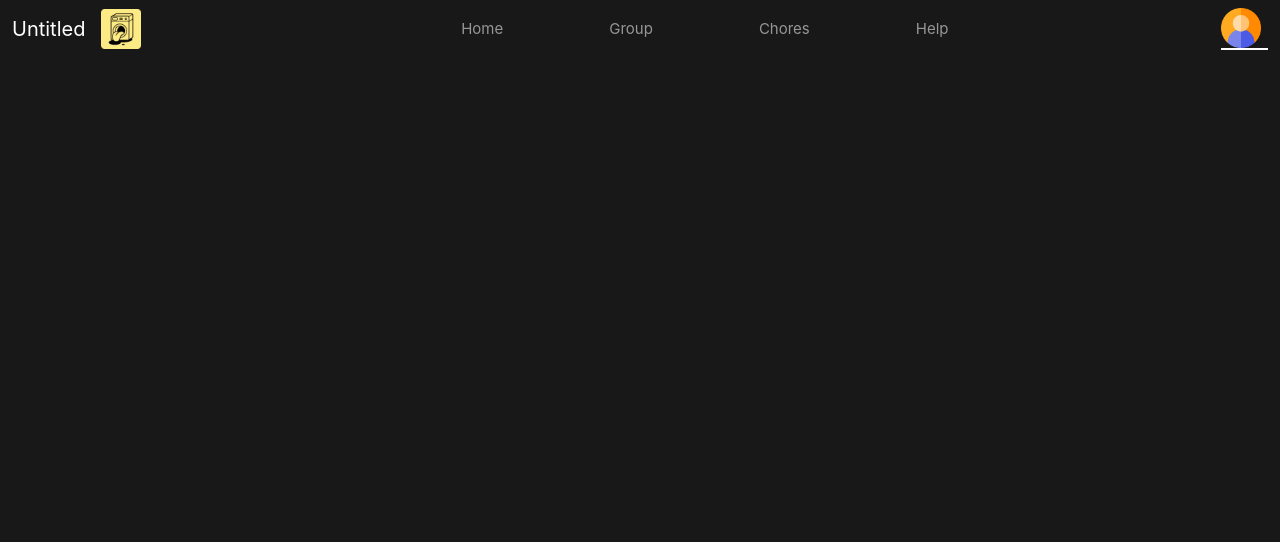
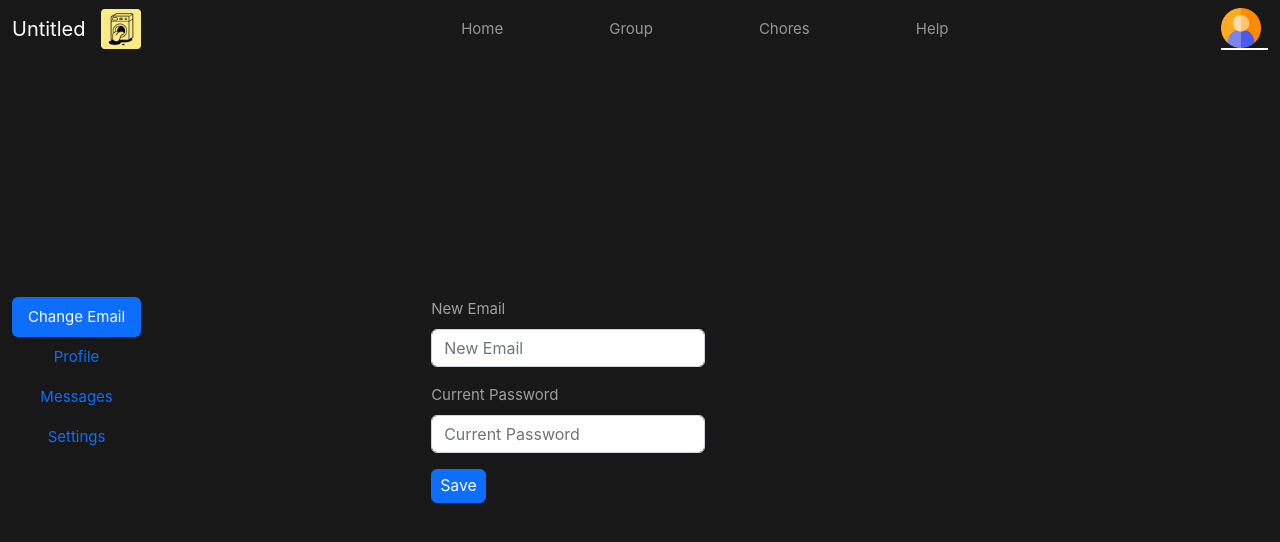
Before and after one commit to t02smith/untitled-chore-app, a Vue app: page /user in a window 1280 px wide. Shown: the top 542 px of the page. Built offline with nearby package versions, Linux system fonts and the light colour scheme.

Commit message:
Add change email and navigation to user page

```diff
--- /dev/null
+++ b/src/components/ChangeEmail.vue
@@ -0,0 +1,31 @@
+<script setup>
+// TODO state logic
+</script>
+
+<template>
+    <div class="changeEmail">
+
+        <div class="mb-3">
+            <label for="formGroupExampleInput2" class="form-label">New Email</label>
+            <input type="text" class="form-control" id="formGroupExampleInput2" placeholder="New Email">
+        </div>
+        <div class="mb-3">
+            <label for="formGroupExampleInput2" class="form-label">Current Password</label>
+            <input type="text" class="form-control" id="formGroupExampleInput2" placeholder="Current Password">
+        </div>
+        <button type="button" class="btn btn-primary"
+        style="--bs-btn-padding-y: .25rem; --bs-btn-padding-x: .5rem; --bs-btn-font-size: .99rem;">
+        Save
+        </button>
+    </div>
+
+</template>
+
+<style scoped>
+
+    div.changeEmail {
+        left: 100%;
+        top: 50%;
+    }
+
+</style>
--- /dev/null
+++ b/src/components/UserNavbar.vue
@@ -0,0 +1,24 @@
+<script setup>
+    import ChangeEmail from "../components/ChangeEmail.vue";
+</script>
+
+<template>
+    <div class="d-flex align-items-start">
+        <div class="nav flex-column nav-pills me-3" id="v-pills-tab" role="tablist" aria-orientation="vertical">
+            <button class="nav-link active" id="v-pills-changeEmail-tab" data-bs-toggle="pill" data-bs-target="#v-pills-changeEmail" type="button" role="tab" aria-controls="v-pills-changeEmail" aria-selected="true">Change Email</button>
+            <button class="nav-link" id="v-pills-profile-tab" data-bs-toggle="pill" data-bs-target="#v-pills-profile" type="button" role="tab" aria-controls="v-pills-profile" aria-selected="false">Profile</button>
+            <button class="nav-link" id="v-pills-messages-tab" data-bs-toggle="pill" data-bs-target="#v-pills-messages" type="button" role="tab" aria-controls="v-pills-messages" aria-selected="false">Messages</button>
+            <button class="nav-link" id="v-pills-settings-tab" data-bs-toggle="pill" data-bs-target="#v-pills-settings" type="button" role="tab" aria-controls="v-pills-settings" aria-selected="false">Settings</button>
+        </div>
+        <div class="tab-content" id="v-pills-tabContent">
+            <div class="tab-pane fade show active" id="v-pills-changeEmail" role="tabpanel" aria-labelledby="v-pills-changeEmail-tab" tabindex="0"><ChangeEmail /></div>
+            <div class="tab-pane fade" id="v-pills-profile" role="tabpanel" aria-labelledby="v-pills-profile-tab" tabindex="0">...</div>
+            <div class="tab-pane fade" id="v-pills-messages" role="tabpanel" aria-labelledby="v-pills-messages-tab" tabindex="0">...</div>
+            <div class="tab-pane fade" id="v-pills-settings" role="tabpanel" aria-labelledby="v-pills-settings-tab" tabindex="0">...</div>
+        </div>
+    </div>
+</template>
+
+<style scoped>
+
+</style>
--- a/src/views/User.vue
+++ b/src/views/User.vue
@@ -1,10 +1,12 @@
 <script setup>
 import Navbar from "../components/Navbar.vue";
+import UserNavbar from "../components/UserNavbar.vue";
 </script>
 
 <template>
     <main>
         <Navbar />
+        <UserNavbar />
     </main>
 </template>
 
```
